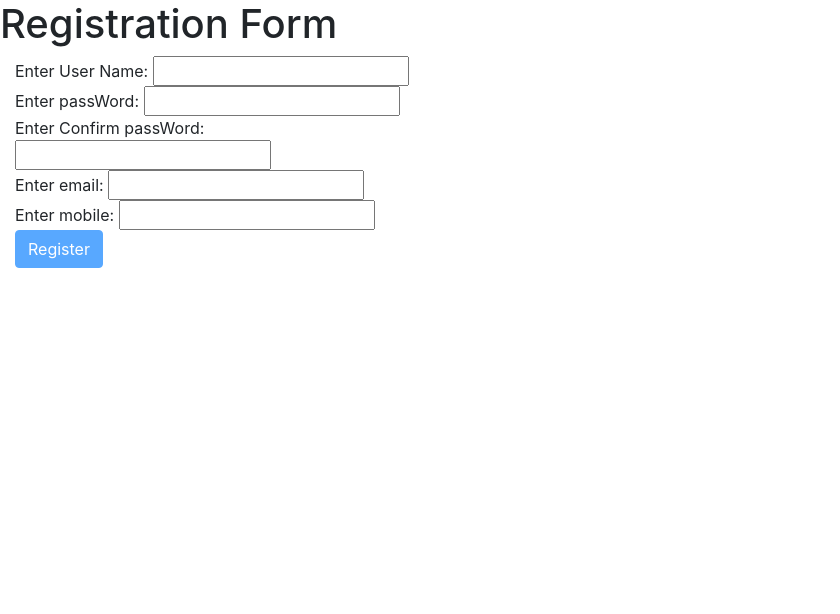
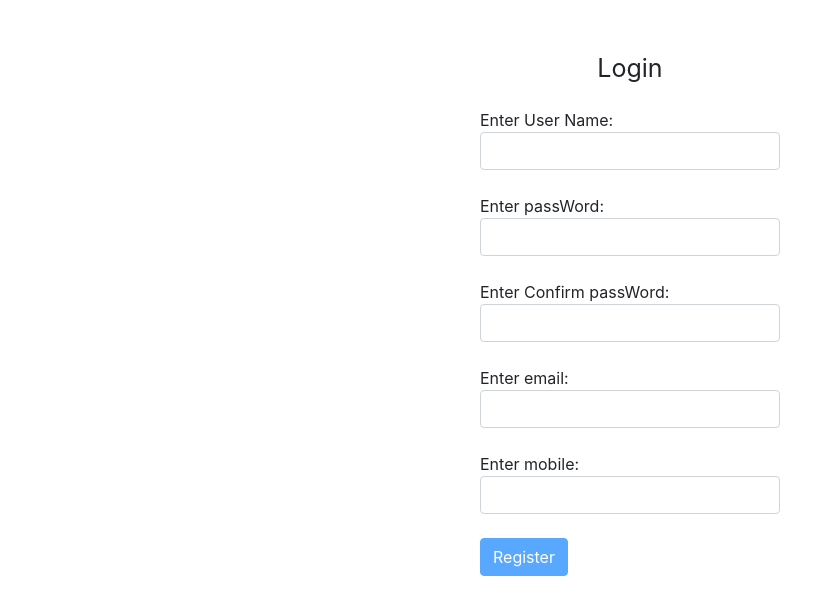
Before and after one commit to MrDx24/employeeCrud, an Angular app in the folder client/: page /register in a window 1280 px wide. Shown: the top 614 px of the page, without its empty margins (0-840 px from the left). Built offline with nearby package versions, Linux system fonts and the light colour scheme.

Commit message:
updated registeration html code

```diff
--- a/client/src/app/registeration-form/registeration-form.component.html
+++ b/client/src/app/registeration-form/registeration-form.component.html
@@ -1,12 +1,24 @@
-<h1>Registration Form</h1>
-<div class="col-md-4 col-offset-md-4">
-<form [formGroup]="registerationForm">
-  Enter User Name: <input class="formControl" formControlName="userNameReg"  type="text"><br>
-  Enter passWord: <input class="formControl" formControlName="passWordReg" type="text"><br>
-  Enter Confirm passWord: <input class="formControl" formControlName="confirmPsswdReg" type="text"><br>
-  Enter email: <input class="formControl" formControlName="emailReg" type="text"><br>
-  Enter mobile: <input class="formControl" formControlName="mobileReg" type="text"><br>
+<!-- <h1>Registration Form</h1> -->
 
-  <button [disabled]="registerationForm.invalid" (click)="register()" class="btn btn-primary" type="button">Register</button>
-</form>
+<div class="container" >
+  <div class="row">
+    <div class="col-xs-4 col-xs-offset-6" style="margin-left: 400px; margin-top: 40px; margin-bottom: 100px;">
+      <div class="panel panel-default" >
+          <div class="panel-heading" style=" padding: 10px; text-align: center; font-size: 25px;">Login</div>
+          <div class="panel-body" style=" padding: 10px; width: 320px;">
+            <!-- <div class="col-md-4 col-offset-md-4"> -->
+              <form class='formGroup' [formGroup]="registerationForm">
+                Enter User Name: <input mdbInput class="form-control" formControlName="userNameReg"  type="text"><br>
+                Enter passWord: <input mdbInput class="form-control" formControlName="passWordReg" type="text"><br>
+                Enter Confirm passWord: <input  mdbinput class="form-control" formControlName="confirmPsswdReg" type="text"><br>
+                Enter email: <input mdbInput class="form-control" formControlName="emailReg" type="email"><br>
+                Enter mobile: <input mdbInput class="form-control" formControlName="mobileReg" type="text"><br>
+
+                <button class="form-control" [disabled]="registerationForm.invalid" (click)="register()" class="btn btn-primary" type="button">Register</button>
+              </form>
+              <!-- </div> -->
+          </div>
+        </div>
+      </div>
+    </div>
 </div>
```
